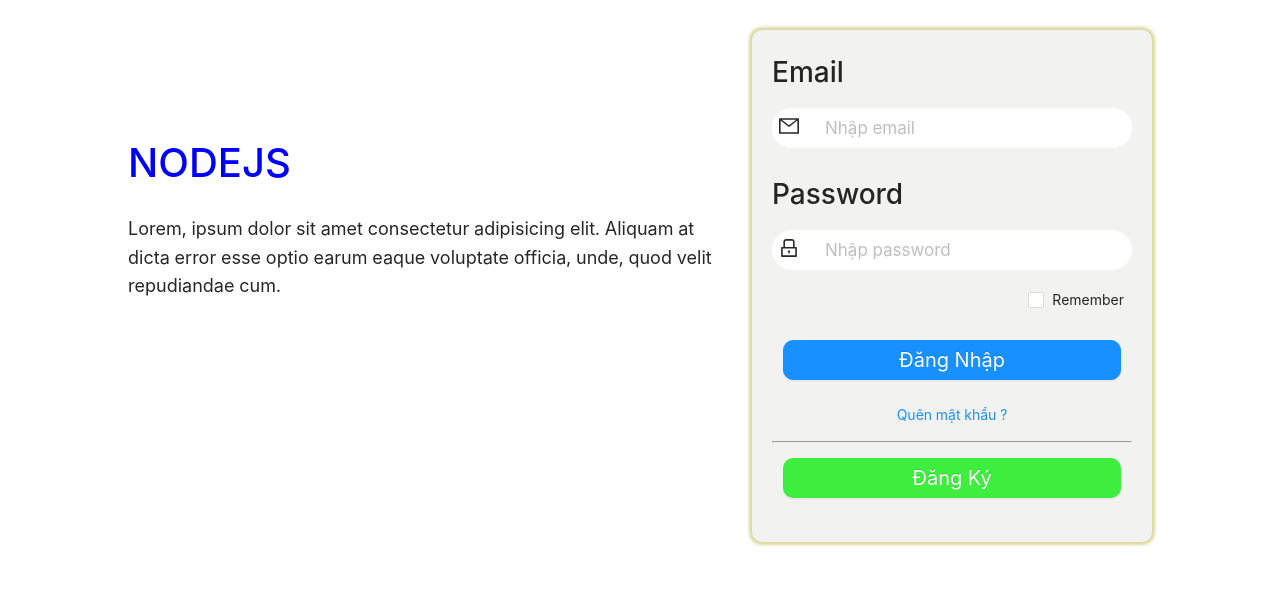
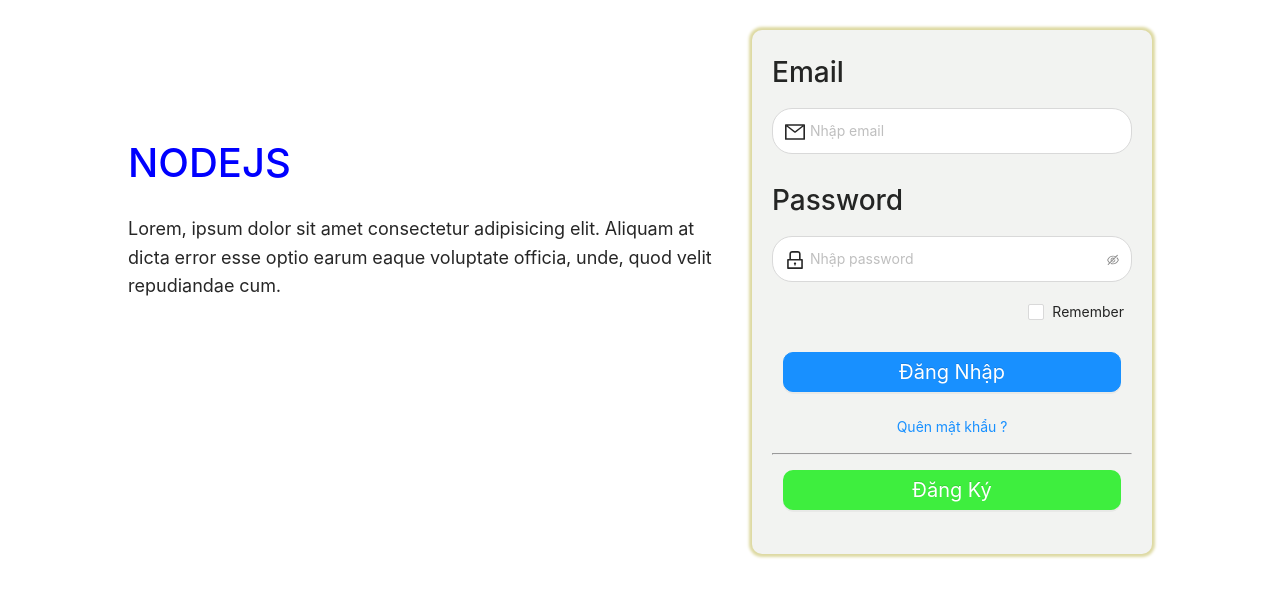
Before and after one commit to phamduy96/blog-react, a React (Create React App) app: page /login in a window 1280 px wide. Shown: the top 598 px of the page. Built offline with nearby package versions, Linux system fonts and the light colour scheme.

Commit message:
private-router

```diff
--- a/src/App.js
+++ b/src/App.js
@@ -12,32 +12,29 @@ import DetailBloog from "./views/blog/DetailBlog.jsx"
 import UpdateAvarta from "./views/users/UpdateAvarta.jsx"
 import UpdatePhone from "./views/users/UpdatePhone.jsx"
 import './App.css';
-import { PrivateRoute, PublicRoute } from './components/Router/Router';
+import { PrivateRoute, PublicRoute } from './components/Router/index';
 
 function App() {
   return (
     <Router>
+
         <Switch>
-          <Route path="/user">
-            <Users></Users>
-          </Route>
+
+          <PrivateRoute exact={true}  path="/user" component={Users}/>
           <Route path="/updateAvarta">
             <UpdateAvarta></UpdateAvarta>
           </Route>
           <Route path="/updatePhone">
             <UpdatePhone></UpdatePhone>
           </Route>
-          <Route path="/blog">
-            <Blog></Blog>
-          </Route>
+          <PrivateRoute path="/blog" component={Blog}>
+          </PrivateRoute>
           <Route path="/detailBlog/:id">
             <DetailBloog></DetailBloog>
           </Route>
+          <PublicRoute  path="/login" component={Login}/>
           <Route path="/updateBlog">
             <UpdateBlog></UpdateBlog>
-          </Route>
-          <Route path="/login">
-            <Login></Login>
           </Route>
           <Route path="*">
             <NotFound></NotFound>
--- a/src/components/Router/Router.jsx
+++ /dev/null
@@ -1,19 +0,0 @@
-import React from 'react';
-import { Route, Redirect } from 'react-router-dom';
-import { useDispatch } from 'react-redux';
-
-export const PublicRoute = ({ component: Component, ...rest }) => {
-    return (
-      <Route {...rest} render={props => (
-        <Component {...props} />
-      )} />
-    )
-};
-export const PrivateRoute = ({ component: Component, ...rest }) => {
-    let user = localStorage
-    return(
-      <Route {...rest} render={props => (
-        <Component {...props} />
-      )} />
-    )
-};
--- /dev/null
+++ b/src/components/Router/index.js
@@ -0,0 +1,31 @@
+import React from 'react';
+import { Route, Redirect, Switch } from 'react-router-dom';
+import { useDispatch } from 'react-redux';
+
+export const PublicRoute = ({ component: Component, ...rest }) => {
+    return (
+      <Route {...rest} render={props => (
+        <Component {...props} />
+      )} />
+    )
+};
+export const PrivateRoute = ({ component: Component, ...rest }) => {
+    return(
+        <Route
+        {...rest}
+        render={(props) => {
+            let componentRender = <Component {...props} />;
+            let user = JSON.parse(localStorage.getItem('user'))
+            let loginCompoent = <Redirect
+                to='/login'
+            />
+                    if(!user){
+                        return loginCompoent
+                    }else{
+                        return componentRender
+                    }
+        }}
+      />
+
+    )
+};
--- a/src/views/Login/Login.css
+++ b/src/views/Login/Login.css
@@ -20,6 +20,15 @@
     border-radius: 10px;
     box-shadow: 0px 0px 3px 3px #ddd9a1
 }
+.ant-input-password{
+    display: flex !important;
+    height: 46px;
+    border-radius: 20px;
+}
+.ant-input-affix-wrapper{
+    height: 46px;
+    border-radius: 20px;
+}
 .input-style{
     background-color: #fff;
     width: 100%;
@@ -34,10 +43,6 @@
 }
 .anticon svg{
     padding-top: 2px;
-}
-.ant-input-password{
-    display: inline-block;
-    width: 40% !important;
 }
 .input-style input{
     font-size: 17px;
--- a/src/views/Login/Login.jsx
+++ b/src/views/Login/Login.jsx
@@ -100,12 +100,10 @@ function Login(props) {
                                 },
                             ]}
                         >
-                            <p className="input-style">
-                                <span><MailOutlined style={{ fontSize: "22px" }} /></span>
-                                <Input placeholder="Nhập email" onChange={(e) => {
+
+                                <Input prefix={<MailOutlined style={{ fontSize: "22px" }} />} placeholder="Nhập email" onChange={(e) => {
                                     setEmail(e.target.value)
                                 }} />
-                            </p>
                         </Form.Item>
                         <h1>Password</h1>
                         <Form.Item
@@ -118,12 +116,9 @@ function Login(props) {
                                 },
                             ]}
                         >
-                            <p className="input-style">
-                                <span><LockOutlined style={{ fontSize: "22px" }} /></span>
-                                <Input placeholder="Nhập password" type="password" onChange={(e) => {
+                                <Input.Password prefix={<LockOutlined style={{ fontSize: "22px" }} />} placeholder="Nhập password" type="password" onChange={(e) => {
                                     setPassword(e.target.value)
                                 }} />
-                            </p>
                             <p></p>
                         </Form.Item>
 
--- a/src/views/users/Users.jsx
+++ b/src/views/users/Users.jsx
@@ -19,7 +19,6 @@ function Users(props) {
             url: "/user"
         })
             .then((result) => {
-                console.log(result)
                 let dataChange = result.data.data.map((item, index) => {
                     let source = {
                         avatar: item.avatar.length === 1 ? <Avatar>{item.avatar}</Avatar> :
```
Also changed, not shown: 1 other file (tests, documents, lock files or other folders).
